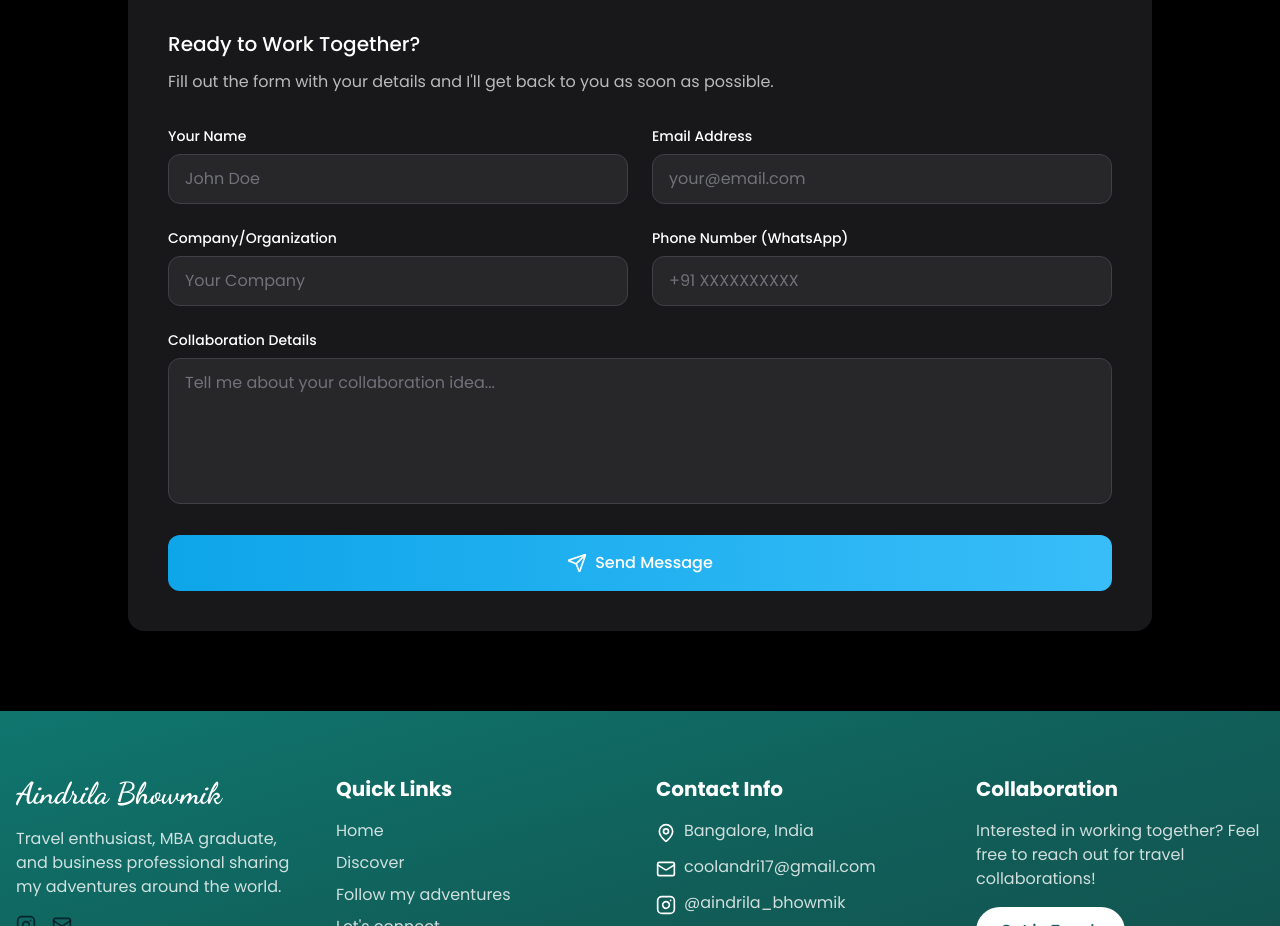
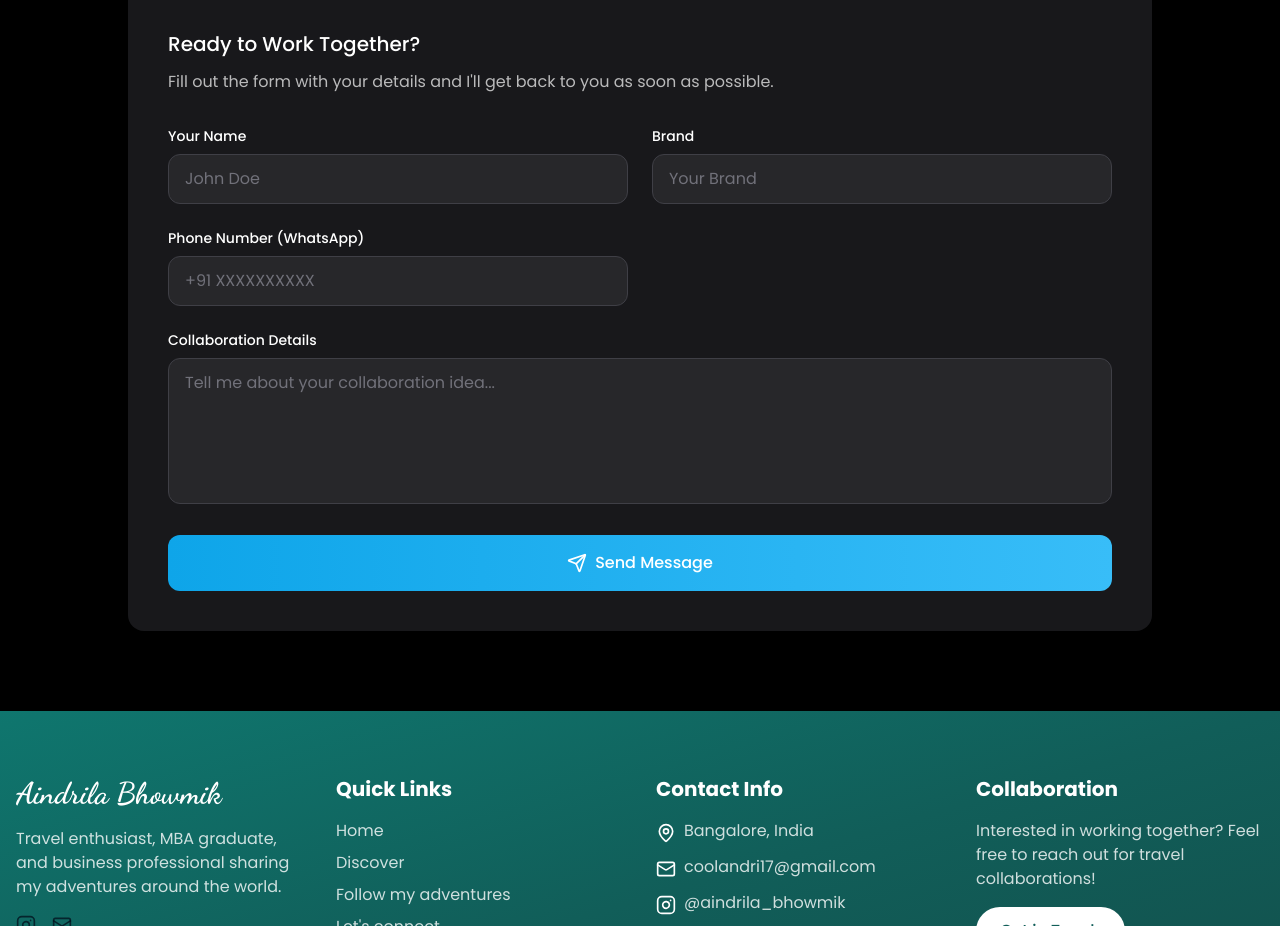
Before and after one commit to SirCharan/andrea, a React (Vite) app: page / in a window 1280 px wide. Shown: the part 3260-4186 px from the top of the page. Built offline with nearby package versions, Linux system fonts and the light colour scheme.

Commit message:
Update ConnectSection.tsx

```diff
--- a/src/components/ConnectSection.tsx
+++ b/src/components/ConnectSection.tsx
@@ -11,7 +11,6 @@ const ConnectSection = () => {
   const { toast } = useToast();
   const [formData, setFormData] = useState({
     name: '',
-    email: '',
     company: '',
     message: '',
     phone: '',
@@ -73,7 +72,6 @@ const ConnectSection = () => {
         {
           to_email: 'coolandri17@gmail.com',
           from_name: formData.name,
-          from_email: formData.email,
           message: formData.message,
           company: formData.company || 'Not specified',
           phone: formData.phone || 'Not provided',
@@ -84,8 +82,7 @@ const ConnectSection = () => {
       if (formData.phone && import.meta.env.VITE_WHATSAPP_NUMBER) {
         const whatsappMessage = `New Contact Form Submission:
 Name: ${formData.name}
-Email: ${formData.email}
-Company: ${formData.company || 'Not specified'}
+Brand: ${formData.company || 'Not specified'}
 Phone: ${formData.phone}
 Message: ${formData.message}`;
 
@@ -102,7 +99,6 @@ Message: ${formData.message}`;
 
       setFormData({
         name: '',
-        email: '',
         company: '',
         message: '',
         phone: '',
@@ -207,27 +203,14 @@ Message: ${formData.message}`;
                   />
                 </div>
                 <div>
-                  <label htmlFor="email" className="block text-sm font-medium mb-2">Email Address</label>
-                  <input
-                    type="email"
-                    id="email"
-                    name="email"
-                    value={formData.email}
-                    onChange={handleChange}
-                    required
-                    placeholder="your@email.com"
-                    className="w-full bg-zinc-800 border border-zinc-700 rounded-lg px-4 py-3 text-white placeholder:text-zinc-500 focus:outline-none focus:ring-2 focus:ring-teal-500 focus:border-transparent"
-                  />
-                </div>
-                <div>
-                  <label htmlFor="company" className="block text-sm font-medium mb-2">Company/Organization</label>
+                  <label htmlFor="company" className="block text-sm font-medium mb-2">Brand</label>
                   <input
                     type="text"
                     id="company"
                     name="company"
                     value={formData.company}
                     onChange={handleChange}
-                    placeholder="Your Company"
+                    placeholder="Your Brand"
                     className="w-full bg-zinc-800 border border-zinc-700 rounded-lg px-4 py-3 text-white placeholder:text-zinc-500 focus:outline-none focus:ring-2 focus:ring-teal-500 focus:border-transparent"
                   />
                 </div>
```
